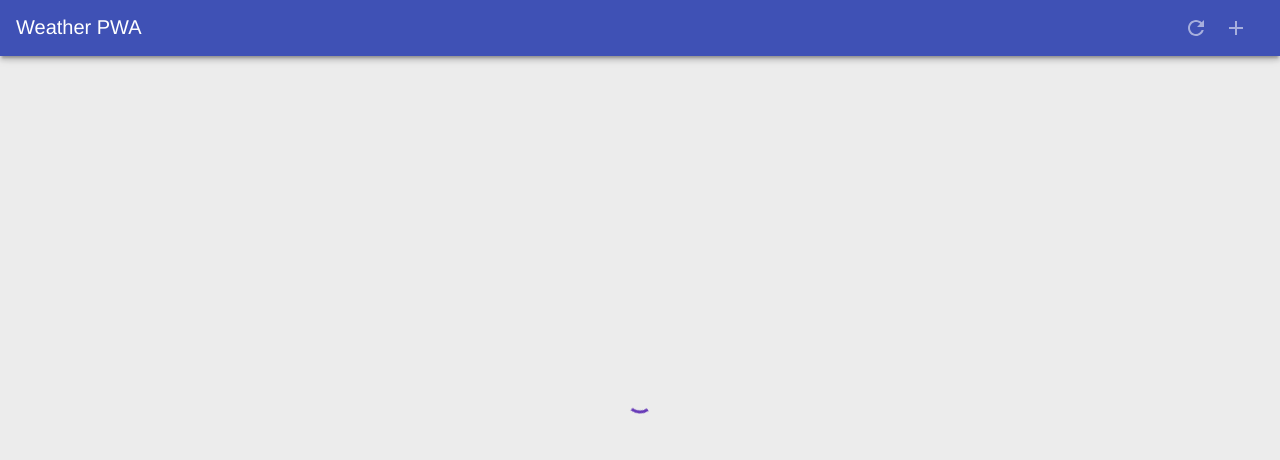
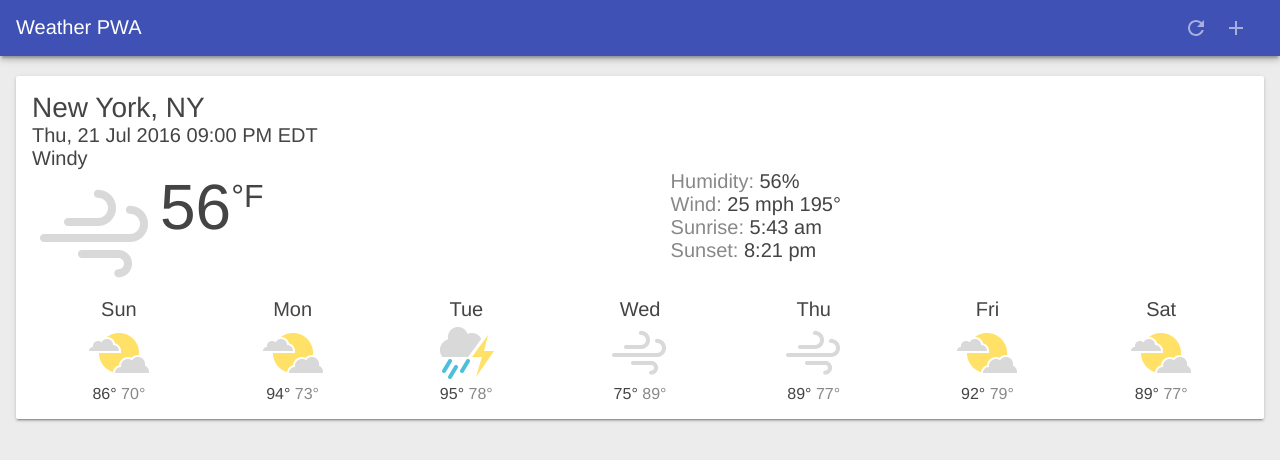
Before and after one commit to salma71192/Weather-app, a plain HTML site: page index.html in a window 1280 px wide. Drawn offline with Linux system fonts and the light colour scheme.

Commit message:
Feat: Save list of cities to localStorage.

```diff
--- a/index.html
+++ b/index.html
@@ -165,7 +165,7 @@
   </div>
 
   <!-- Uncomment the line below when ready to test with fake data -->
-  <!--<script src="scripts/app.js" async></script>-->
+  <script src="scripts/app.js" async></script>
 
 </body>
 </html>
--- a/scripts/app.js
+++ b/scripts/app.js
@@ -197,6 +197,11 @@
   };
 
   // TODO add saveSelectedCities function here
+  // Save list of cities to localStorage.
+  app.saveSelectedCities = function() {
+    var selectedCities = JSON.stringify(app.selectedCities);
+    localStorage.selectedCities = selectedCities;
+  };
 
   app.getIconClass = function(weatherCode) {
     // Weather codes: https://developer.yahoo.com/weather/documentation.html#codes
@@ -303,7 +308,7 @@
     }
   };
   // TODO uncomment line below to test app with fake data
-  //app.updateForecastCard(initialWeatherForecast);
+  app.updateForecastCard(initialWeatherForecast);
 
   // TODO add startup code here
 
```
